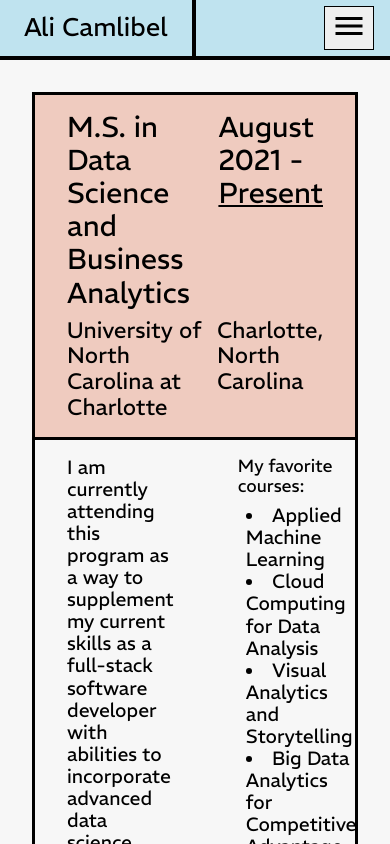
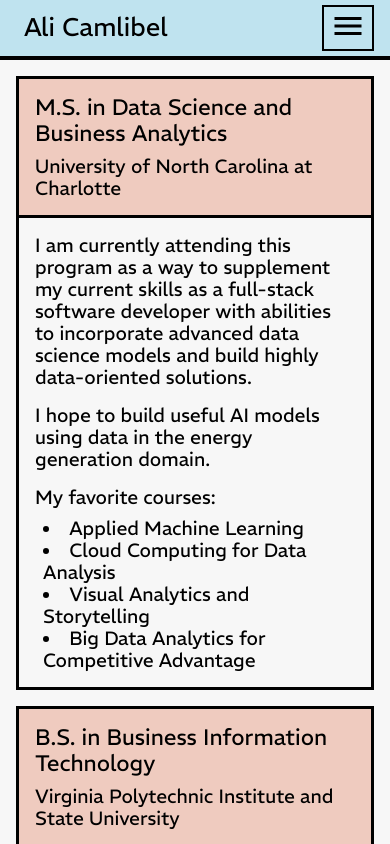
Before and after one commit to acamlibe/alicamlibel-personal-site, a website: page src/education.html in a window 390 px wide. Drawn offline with Linux system fonts and the light colour scheme.

Commit message:
Made work/experience pages responsive

```diff
--- a/src/css/site.css
+++ b/src/css/site.css
@@ -106,6 +106,13 @@
 
 #menu-hamburger {
   display: none;
+  background-color: #bfe3ef;
+  border: 2px solid black;
+  cursor: pointer;
+}
+
+#menu-hamburger:active > img {
+  transform: scale(1.10);
 }
 
 #homepage-nav-link {
@@ -135,11 +142,11 @@
   width: 100%;
 }
 
-#experience-list {
+.experience-list {
   gap: 2rem;
 }
 
-#experience-list,
+.experience-list,
 .experience {
   display: flex;
   flex-direction: column;
@@ -155,11 +162,11 @@
   gap: 0.5rem;
   background-color: #efcbbf;
   border: 3px solid black;
-  padding: 1rem 2rem;
+  padding: 1rem 1.25rem;
 }
 
 .experience-title {
-  font-size: 1.8rem;
+  font-size: 1.6rem;
   font-weight: 400;
 }
 
@@ -178,7 +185,7 @@
   border-top: none;
   display: flex;
   gap: 4rem;
-  padding: 1rem 2rem;
+  padding: 1rem 1.25rem;
 }
 
 .experience-body>div {
@@ -314,7 +321,25 @@
   width: 100%;
 }
 
+@media only screen and (max-width: 600px) {
+  .experience-title {
+    font-size: 1.4rem;
+  }
+  .experience-subtitle {
+    font-size: 1.2rem;
+  }
+  .experience-header, .experience-body {
+    padding: 1rem;
+  }
+}
+
 @media only screen and (max-width: 1100px) {
+  #main-content {
+    padding: 1rem;
+  }
+  .experience-list {
+    gap: 1rem;
+  }
   #nav-menu-pages {
     display: none;
     flex-direction: column;
@@ -331,6 +356,9 @@
     width: 100%;
     text-align: center;
   }
+  #homepage-nav-link {
+    border-right: none;
+  }
   #linkedin-link {
     margin-left: 0;
   }
@@ -338,4 +366,11 @@
     display: block;
     margin-right: 1rem;
   }
+  .experience-body {
+    flex-direction: column;
+    gap: 1rem;
+  }
+  .experience-date, .experience-location {
+    display: none;
+  }
 }
--- a/src/education.html
+++ b/src/education.html
@@ -26,16 +26,16 @@
       </header>
 
       <main id="main-content">
-        <section id="experience-list">
+        <section class="experience-list">
           <div class="experience">
             <div class="experience-header">
               <div class="experience-title">
                 <div>M.S. in Data Science and Business Analytics</div>
-                <div>August 2021 - <span class="underline">Present</span></div>
+                <div class="experience-date">August 2021 - <span class="underline">Present</span></div>
               </div>
               <div class="experience-subtitle">
                 <div>University of North Carolina at Charlotte</div>
-                <div>Charlotte, North Carolina</div>
+                <div class="experience-location">Charlotte, North Carolina</div>
               </div>
             </div>
             <div class="experience-body">
@@ -51,7 +51,7 @@
                 </p>
               </div>
               <div class="experience-coursework">
-                <small>My favorite courses:</small>
+                <p>My favorite courses:</p>
                 <ul>
                   <li>Applied Machine Learning</li>
                   <li>Cloud Computing for Data Analysis</li>
@@ -65,11 +65,11 @@
             <div class="experience-header">
               <div class="experience-title">
                 <div>B.S. in Business Information Technology</div>
-                <div>August 2015 - May 2019</div>
+                <div class="experience-date">August 2015 - May 2019</div>
               </div>
               <div class="experience-subtitle">
                 <div>Virginia Polytechnic Institute and State University</div>
-                <div>Blacksburg, Virginia</div>
+                <div class="experience-location">Blacksburg, Virginia</div>
               </div>
             </div>
             <div class="experience-body">
@@ -80,7 +80,7 @@
                 <p>One of the most important courses I took was on object-oriented design and analysis.</p>
               </div>
               <div class="experience-coursework">
-                <small>My favorite courses:</small>
+                <p>My favorite courses:</p>
                 <ul>
                   <li>Object Oriented Design & Analysis</li>
                   <li>Business Analysis Seminar in IT</li>
--- a/src/js/mobile-nav.js
+++ b/src/js/mobile-nav.js
@@ -21,4 +21,8 @@
     return nav.style.display === "flex";
 }
 
-content.onclick = collapseMobileNav;
+content.onclick = () => {
+    if (window.innerWidth < 1100) {
+        collapseMobileNav();
+    }
+};
```
Also changed, not shown: src/work.html (+5 -5 lines).
